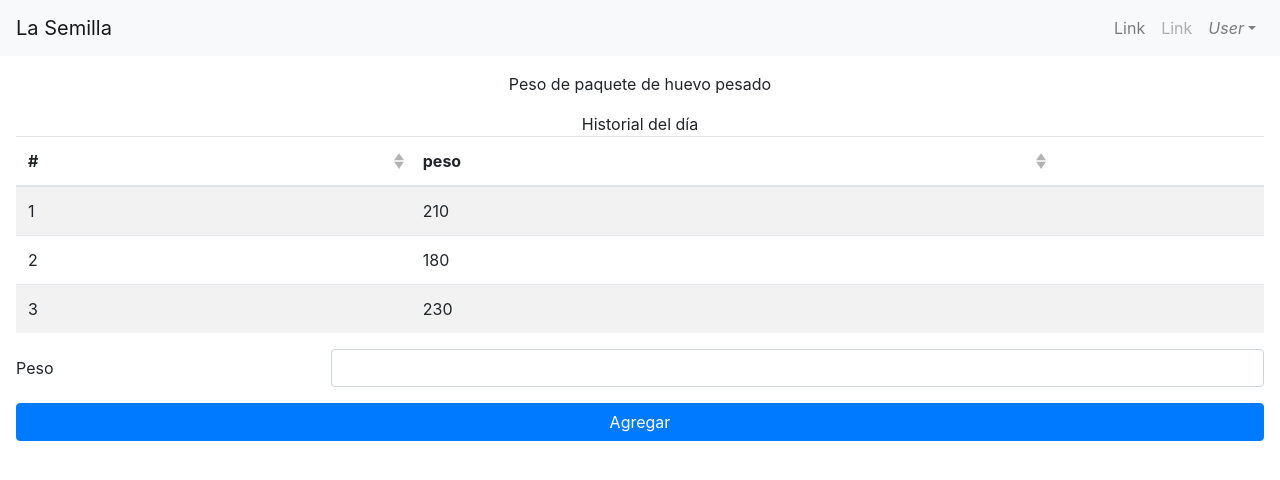
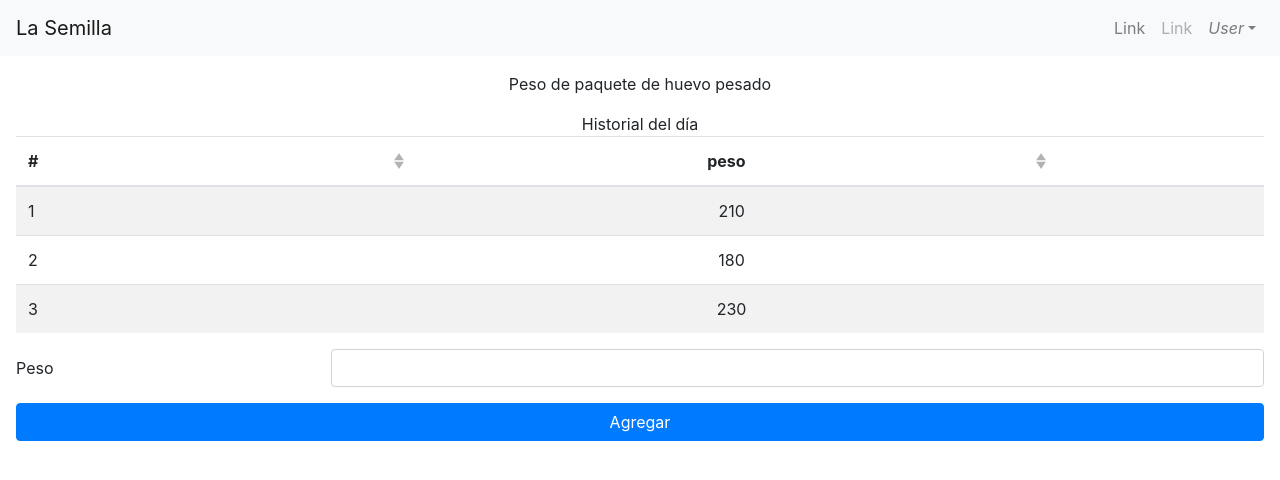
Before and after one commit to bichocj/semilla, a Nuxt app in the folder frontend/: page /seleccion/components/GoodEggs in a window 1280 px wide. Shown: the top 480 px of the page. Built offline with nearby package versions, Linux system fonts and the light colour scheme.

Commit message:
added table style

```diff
--- a/frontend/pages/seleccion/components/GoodEggs.vue
+++ b/frontend/pages/seleccion/components/GoodEggs.vue
@@ -4,7 +4,7 @@
     <div class="pt-0 text-center">Historial del día</div>
     <b-table responsive striped hover :items="items" :fields="fields">
         <template slot="actions" slot-scope="data">
-            <b-button variant="danger">Eliminar</b-button>
+            <b-button variant="danger">Borrar</b-button>
         </template>
     </b-table>
     <b-form-group
@@ -31,11 +31,13 @@ export default {
       {
         key: "weigth",
         sortable: true,
-        label: "peso"
+        label: "peso",
+        class: "text-center"
       },
       {
         key: "actions",
-        label: ""
+        label: "",
+        class: "text-right"
       }
     ],
   items: [
```
